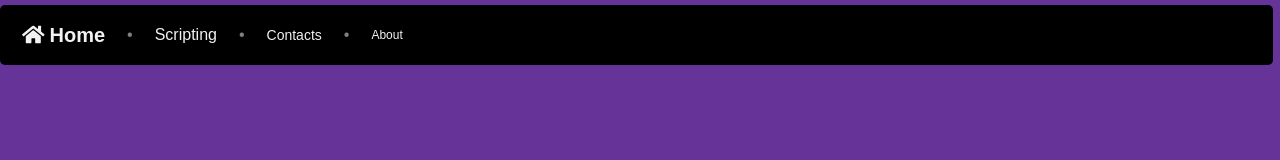
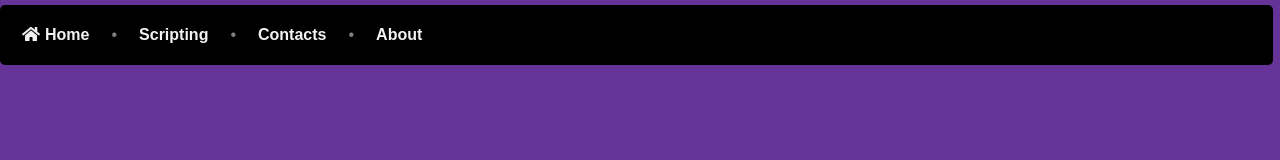
Before and after one commit to dazscripts/dazscripts.github.io, a plain HTML site: page index.html in a window 1280 px wide. Drawn offline with Linux system fonts and the light colour scheme.

Commit message:
Update index.html

```diff
--- a/index.html
+++ b/index.html
@@ -31,25 +31,10 @@
             padding: 10px 12px;
             text-decoration: none;
             font-family: Arial;
+            font-size: 16px;
+            font-weight: bold;
             transition: transform 0.3s ease, background-color 0.3s ease;
             border-radius: 5px;
-        }
-
-        .navbar a.home {
-            font-size: 20px;
-            font-weight: bold;
-        }
-
-        .navbar a.scripting {
-            font-size: 16px;
-        }
-
-        .navbar a.contacts {
-            font-size: 14px;
-        }
-
-        .navbar a.about {
-            font-size: 12px;
         }
 
         .navbar .divider {
@@ -74,7 +59,7 @@
         }
     </style>
     <link rel="stylesheet" href="https://cdnjs.cloudflare.com/ajax/libs/font-awesome/5.15.4/css/all.min.css">
-    <link rel="icon" href="path_to_your_icon/code_icon.png">
+    <link rel="icon" href="https://th.bing.com/th/id/OIP.XFEZvxxBUOhNzjoYwDQWgQHaHa?w=203&h=203&c=7&r=0&o=5&dpr=1.3&pid=1.7">
 </head>
 <body>
 
```
